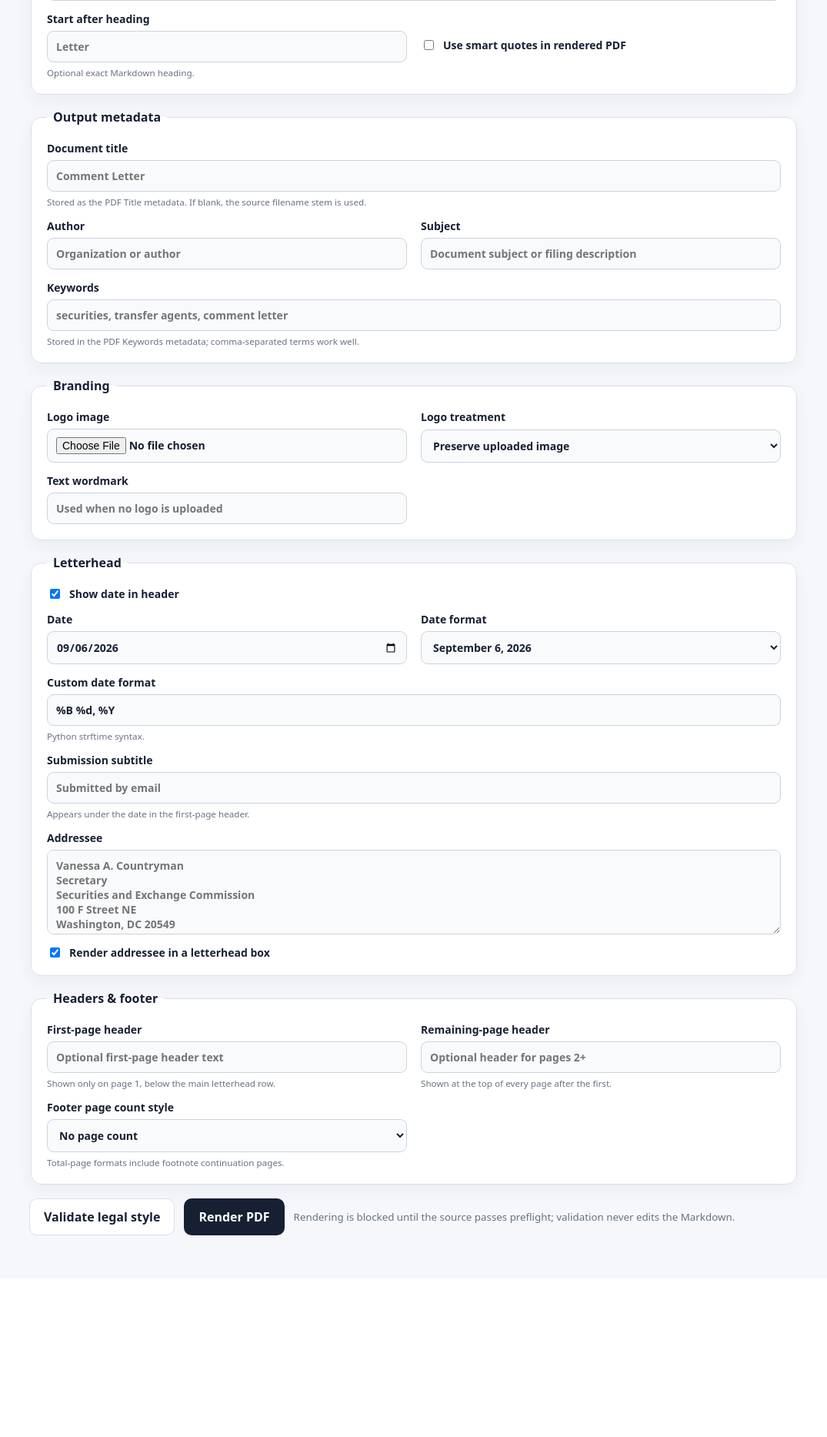
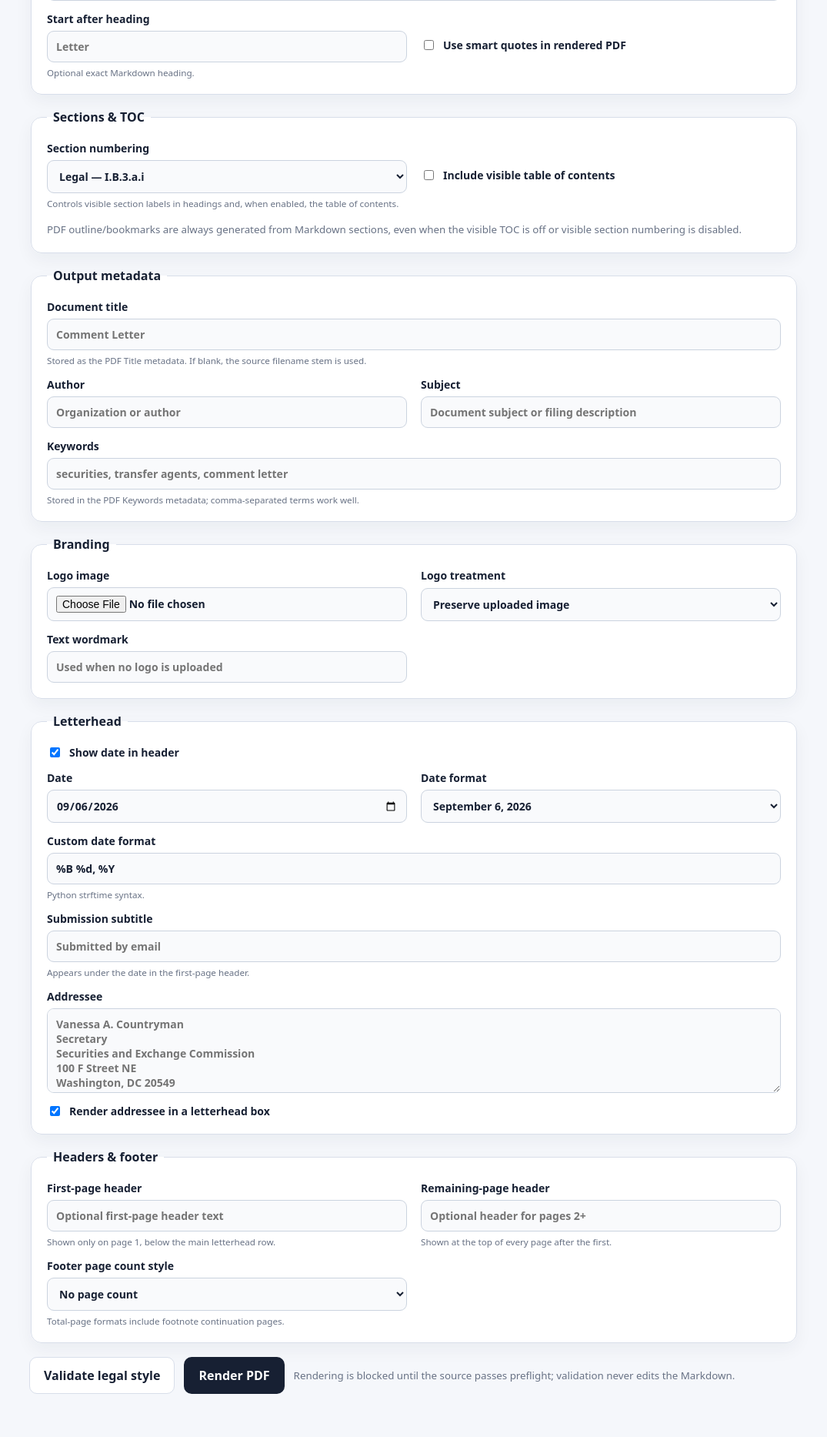
Before and after one commit to JFWooten4/PDF-compiler, a Flask app: page / in a window 1280 px wide. Shown: the part 527-2394 px from the top of the page at 77% size, without its empty margins (102-1177 px from the left). Before the commit the page ends 2132 px from the top, so only its background shows below. Run offline with Flask 3, Linux system fonts and the light colour scheme; some libraries are stand-ins or nearby versions.

Commit message:
✨ Add sections and TOC controls
Adds a Sections & TOC panel for visible TOC inclusion and legal, decimal, or no visible section numbering, while explaining that PDF bookmarks remain unconditional.

Co-authored-by: Codex Web <noreply@openai.com>

```diff
--- a/templates/index.html
+++ b/templates/index.html
@@ -120,6 +120,24 @@
           <small>Optional exact Markdown heading.</small>
         </label>
         <label class="check"><input type="checkbox" name="smart_quotes"> Use smart quotes in rendered PDF</label>
+      </div>
+    </fieldset>
+
+    <fieldset>
+      <legend>Sections &amp; TOC</legend>
+      <div class="grid">
+        <label>Section numbering
+          <select name="section_numbering">
+            {% for value, label in section_numbering_styles.items() %}
+              <option value="{{ value }}">{{ label }}</option>
+            {% endfor %}
+          </select>
+          <small>Controls visible section labels in headings and, when enabled, the table of contents.</small>
+        </label>
+        <label class="check"><input type="checkbox" name="include_toc"> Include visible table of contents</label>
+        <div class="full">
+          <small>PDF outline/bookmarks are always generated from Markdown sections, even when the visible TOC is off or visible section numbering is disabled.</small>
+        </div>
       </div>
     </fieldset>
 
```
